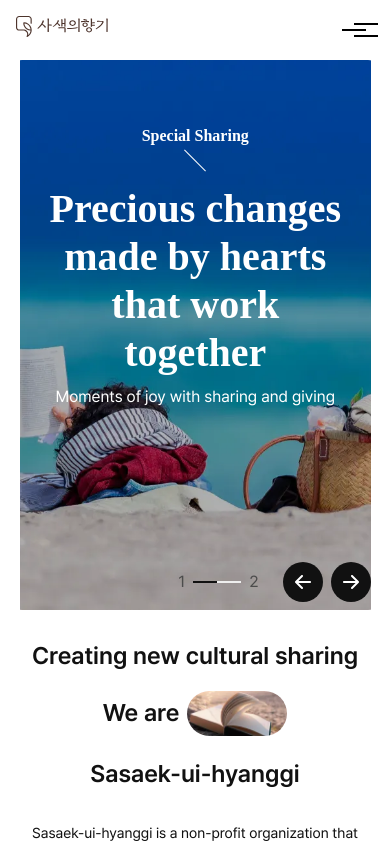
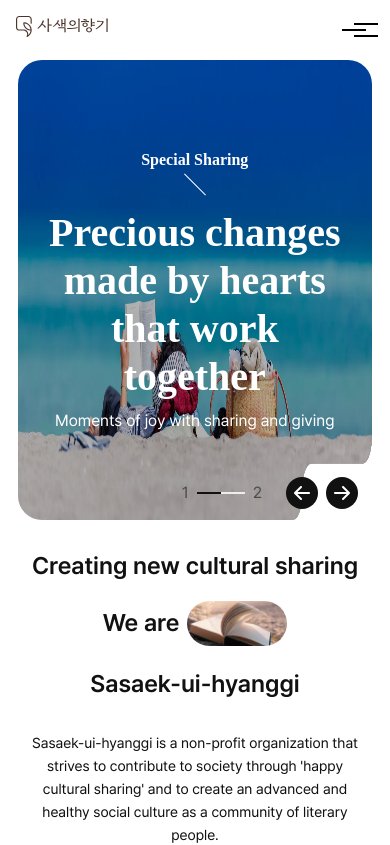
Before and after one commit to Erehmaryann/sasaek-mini, a React (Vite) app: page / in a window 390 px wide. Shown: the top 845 px of the page. Built offline with nearby package versions, Linux system fonts and the light colour scheme; a web font is replaced by a local one.

Commit message:
style: better styling for the hero background image

```diff
--- a/src/styles/hero.css
+++ b/src/styles/hero.css
@@ -1,8 +1,8 @@
 /* hero.css */
 .hero-section {
   position: relative;
-  width: 95%;
-  height: 625px;
+  width: 96%;
+  height: 600px;
   overflow: hidden;
   border-radius: 24px;
   margin: 0 auto 0rem auto;
@@ -11,12 +11,13 @@
 .hero-background {
   position: absolute;
   inset: 0;
-  background-size: cover;
+  background-size: 100% 100%;
   background-position: bottom;
   height: 100%;
   width: 100%;
   background-repeat: no-repeat;
   transition: opacity 1s linear;
+  border-radius: 24px;
 }
 
 .hero-label {
@@ -43,7 +44,7 @@
   text-align: center;
   padding: 0 1.5rem;
   width: 100%;
-  max-width: 1200px;
+  max-width: 90vw;
   margin-left: auto;
   margin-right: auto;
 }
@@ -68,7 +69,7 @@
 .hero-controls {
   position: absolute;
   bottom: 0.6rem;
-  right: 0rem;
+  right: 1rem;
   display: flex;
   align-items: center;
   gap: 0.5rem;
@@ -151,6 +152,7 @@
   font-weight: 500;
   font-family: "Pretendard", sans-serif;
 }
+
 .hero-buttons {
   display: flex;
   gap: 0.5rem;
@@ -207,12 +209,18 @@
 /* Mobile layout */
 @media (max-width: 768px) {
   .hero-section {
-    height: 600px;
-    border-radius: 16px;
+    height: 500px;
+  }
+
+  .hero-background {
+    background-position: center;
+    background-size: 100% 100%;
+    border-radius: 24px;
   }
 
   .hero-content {
-    margin-top: 6rem;
+    justify-content: center;
+    margin-top: 0rem;
     padding: 0 1rem;
   }
 
@@ -221,20 +229,31 @@
   }
 
   .hero-controls {
-    right: 0.6rem;
-    bottom: 0.5rem;
+    right: 1.5rem;
+    bottom: 0.7rem;
+  }
+
+  .hero-button {
+    width: 2.3rem;
+    height: 2.3rem;
   }
 }
 
 /* additional breakpoint for very small screens */
 @media (max-width: 480px) {
   .hero-section {
-    height: 550px;
-    border-radius: 12px;
+    height: 460px;
+  }
+
+  .hero-background {
+    background-position: center;
+    background-size: 100% 100%;
+    border-radius: 24px;
   }
 
   .hero-content {
-    margin-top: 4rem;
+    margin-top: 0rem;
+    justify-content: center;
   }
 
   .hero-content h1 {
@@ -255,7 +274,7 @@
   }
 
   .hero-button {
-    width: 2.5rem;
-    height: 2.5rem;
+    width: 2rem;
+    height: 2rem;
   }
 }
```
